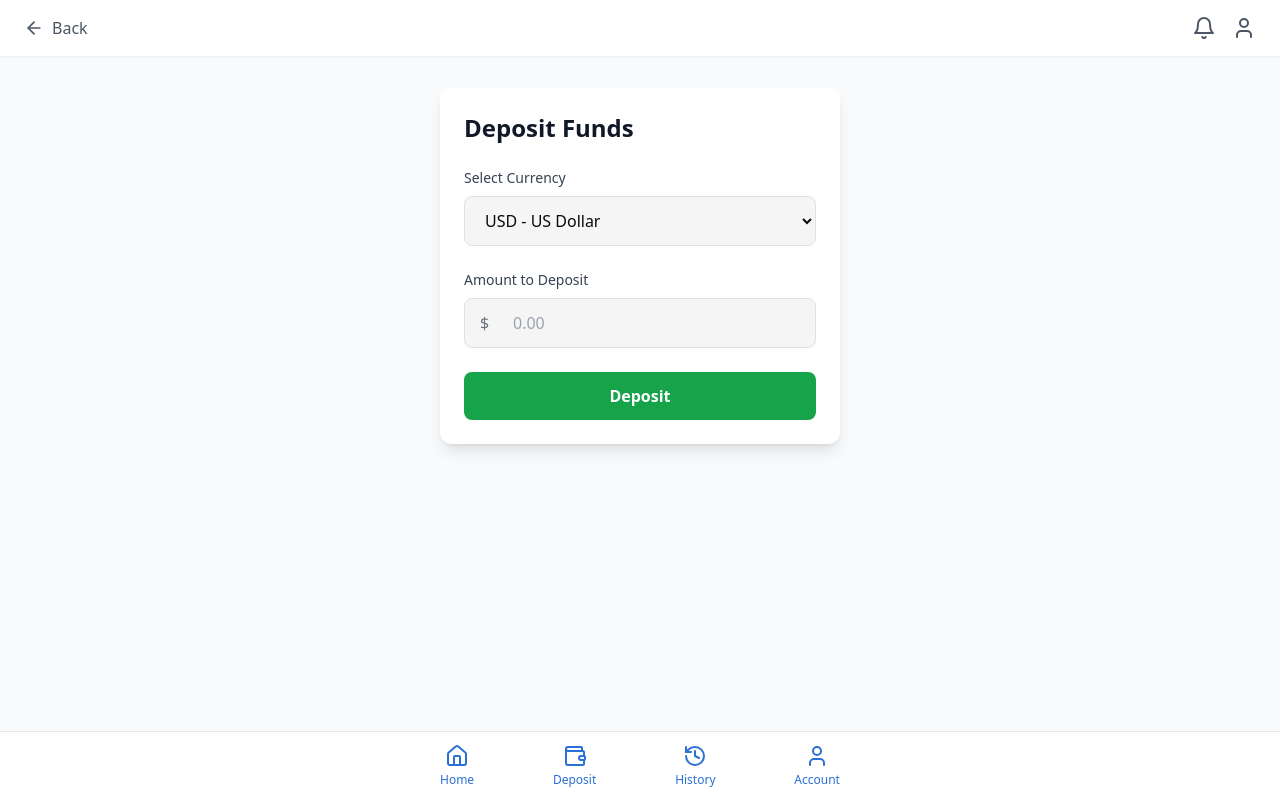
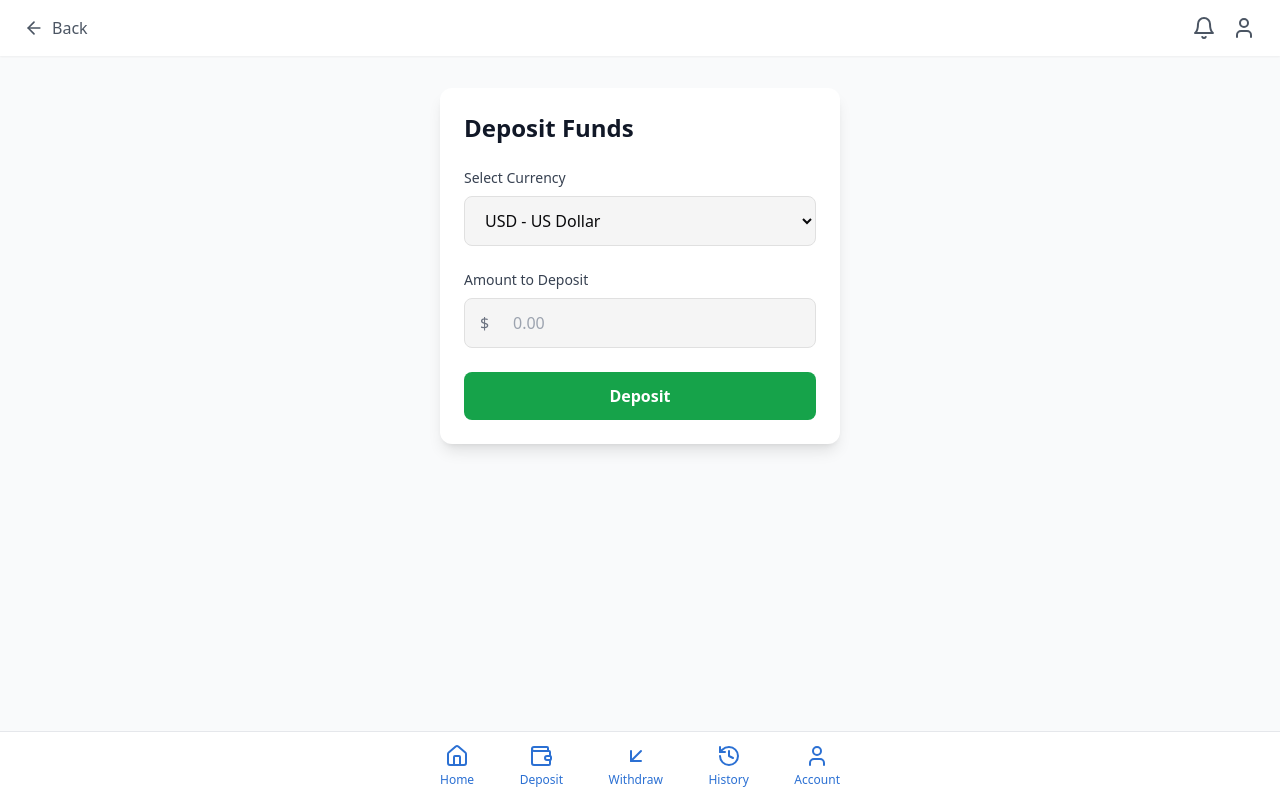
Before and after one commit to kinavusha/dpesa, a React (Vite) app: page /deposit in a window 1280 px wide. Built offline with nearby package versions, Linux system fonts and the light colour scheme.

Commit message:
Set initial mode to light and add withdraw icon
Ensured the app starts in light mode and switches to dark mode only when the user toggles the button. The mode remains as set until toggled again. Added the withdraw icon to the navigation bar and performed final checks on the app.
[skip gpt_engineer]

```diff
--- a/src/App.tsx
+++ b/src/App.tsx
@@ -16,10 +16,10 @@ const queryClient = new QueryClient();
 
 const App = () => (
   <QueryClientProvider client={queryClient}>
-    <ThemeProvider attribute="class" defaultTheme="system" enableSystem disableTransitionOnChange>
+    <ThemeProvider attribute="class" defaultTheme="light" enableSystem={false}>
       <TooltipProvider>
         <Toaster />
-        <Sonner position="top-center" theme="system" />
+        <Sonner position="top-center" theme="light" />
         <BrowserRouter>
           <Routes>
             <Route path="/" element={<Index />} />
--- a/src/components/Navbar.tsx
+++ b/src/components/Navbar.tsx
@@ -1,5 +1,5 @@
 import { Link, useLocation } from "react-router-dom";
-import { Home, History, User, Wallet } from "lucide-react";
+import { Home, History, User, Wallet, ArrowDownLeft } from "lucide-react";
 
 const Navbar = () => {
   const location = useLocation();
@@ -7,7 +7,7 @@ const Navbar = () => {
   const isActive = (path: string) => location.pathname === path;
 
   return (
-    <nav className="fixed bottom-0 left-0 right-0 bg-white py-3 border-t border-gray-200">
+    <nav className="fixed bottom-0 left-0 right-0 bg-white dark:bg-gray-800 py-3 border-t border-gray-200 dark:border-gray-700">
       <div className="container max-w-md mx-auto px-6">
         <div className="flex justify-between items-center">
           <Link
@@ -28,6 +28,16 @@ const Navbar = () => {
           >
             <Wallet size={24} />
             <span className="text-xs">Deposit</span>
+          </Link>
+
+          <Link
+            to="/withdraw"
+            className={`flex flex-col items-center space-y-1 text-dpesa-deriv-blue hover:text-dpesa-bright-red transition-colors ${
+              isActive("/withdraw") ? "text-dpesa-bright-red" : ""
+            }`}
+          >
+            <ArrowDownLeft size={24} />
+            <span className="text-xs">Withdraw</span>
           </Link>
 
           <Link
```
